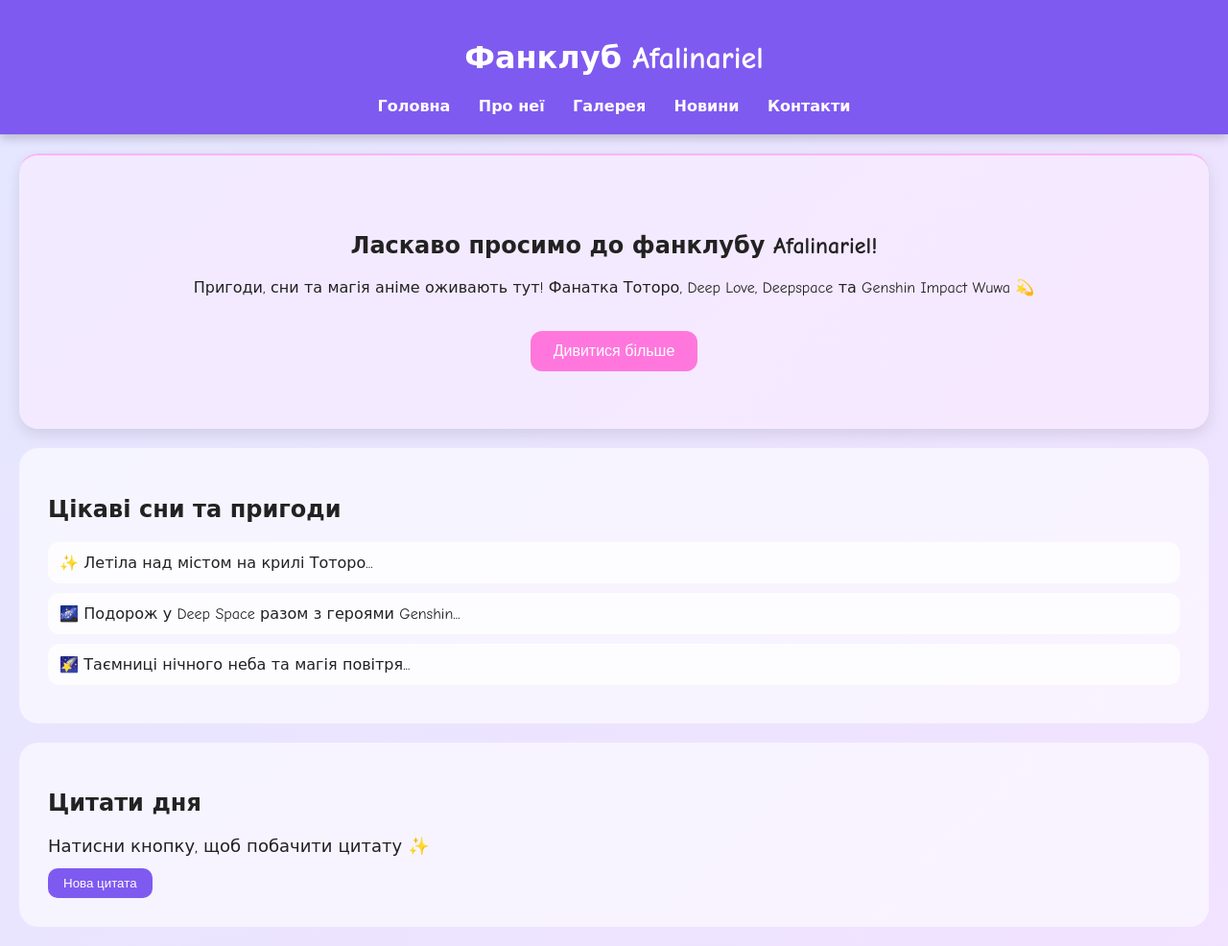
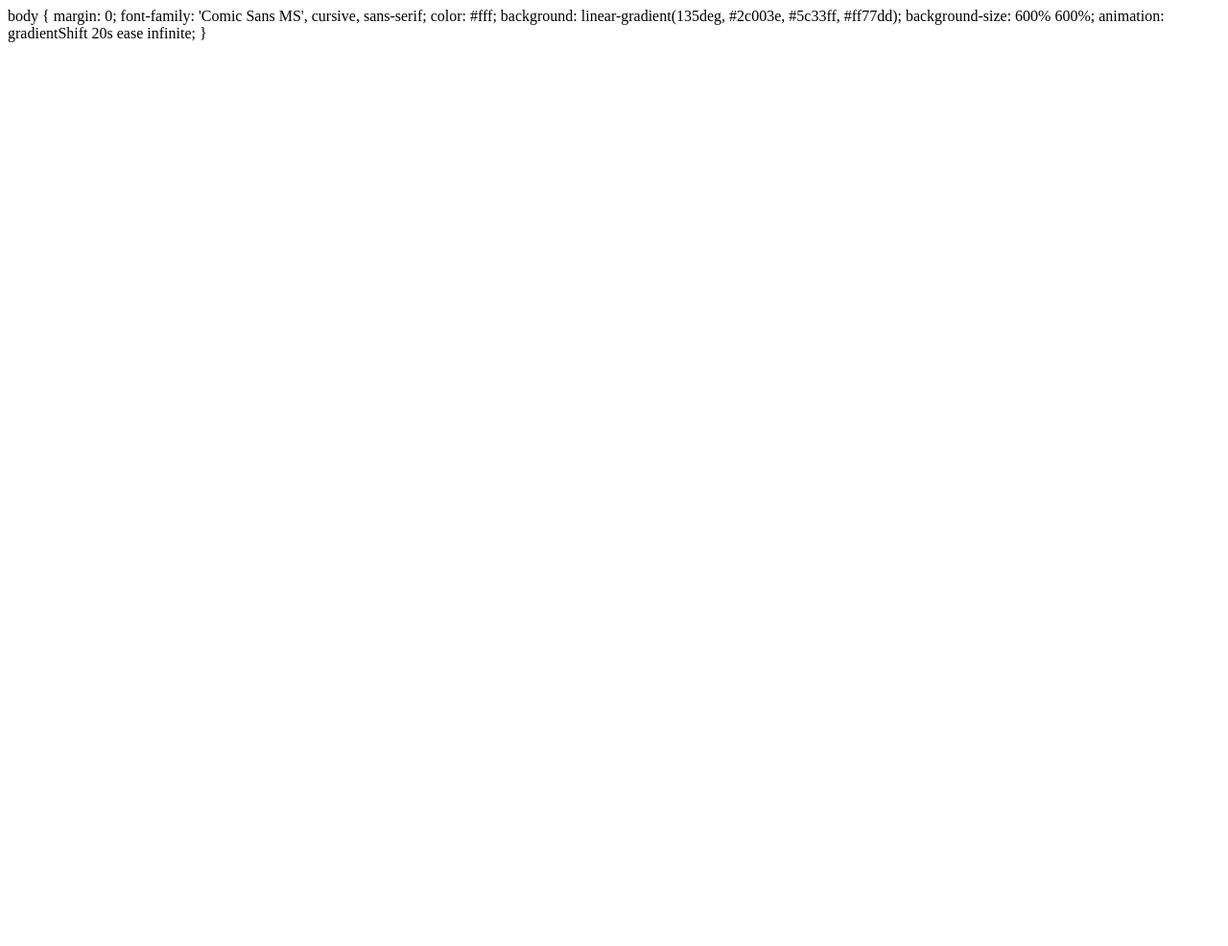
Before and after one commit to floksif-maker/fanclub, a plain HTML site: page index.html in a window 1280 px wide. Shown: the whole page at 96% size. After the commit the page ends 800 px from the top, so only its background shows below. Drawn offline with Linux system fonts and the light colour scheme.

Commit message:
Update index.html

```diff
--- a/index.html
+++ b/index.html
@@ -1,151 +1,8 @@
-<!DOCTYPE html>
-<html lang="uk">
-<head>
-    <meta charset="UTF-8">
-    <title>Фанклуб — Afalinariel</title>
-    <style>
-        body {
-            margin: 0;
-            font-family: 'Comic Sans MS', cursive, sans-serif;
-            color: #222;
-            background: linear-gradient(135deg, #c6f0ff, #fcdfff);
-            background-size: 400% 400%;
-            animation: gradientShift 15s ease infinite;
-        }
-
-        @keyframes gradientShift {
-            0% { background-position: 0% 50%; }
-            50% { background-position: 100% 50%; }
-            100% { background-position: 0% 50%; }
-        }
-
-        header {
-            background: #7f5af0;
-            color: white;
-            padding: 20px;
-            text-align: center;
-            box-shadow: 0 4px 10px rgba(0,0,0,0.2);
-        }
-        nav a {
-            color: white;
-            text-decoration: none;
-            margin: 0 12px;
-            font-weight: bold;
-        }
-
-        .hero {
-            padding: 60px;
-            text-align: center;
-            background: rgba(255, 240, 255, 0.5);
-            border-top: 2px solid #ffb3f5;
-            border-radius: 20px;
-            margin: 20px;
-            box-shadow: 0 6px 15px rgba(0,0,0,0.1);
-        }
-        .hero button {
-            padding: 12px 24px;
-            margin-top: 20px;
-            background: #ff77dd;
-            color: white;
-            border: none;
-            border-radius: 12px;
-            font-size: 16px;
-            cursor: pointer;
-            transition: 0.3s;
-        }
-        .hero button:hover {
-            background: #ff55bb;
-        }
-
-        .dreams, .quotes {
-            padding: 30px;
-            margin: 20px;
-            background: rgba(255,255,255,0.6);
-            border-radius: 20px;
-        }
-
-        .dream {
-            padding: 12px;
-            margin: 10px 0;
-            background: rgba(255,255,255,0.8);
-            border-radius: 12px;
-            transition: transform 0.3s, background 0.3s;
-            cursor: pointer;
-        }
-        .dream:hover {
-            transform: scale(1.05);
-            background: rgba(255,200,255,0.9);
-        }
-
-        #quote {
-            font-size: 18px;
-            margin-bottom: 12px;
-        }
-        .quotes button {
-            padding: 8px 16px;
-            background: #7f5af0;
-            color: white;
-            border: none;
-            border-radius: 10px;
-            cursor: pointer;
-            transition: 0.3s;
-        }
-        .quotes button:hover {
-            background: #5c3dbb;
-        }
-    </style>
-</head>
-<body>
-    <header>
-        <h1>Фанклуб Afalinariel</h1>
-        <nav>
-            <a href="#">Головна</a>
-            <a href="#">Про неї</a>
-            <a href="#">Галерея</a>
-            <a href="#">Новини</a>
-            <a href="#">Контакти</a>
-        </nav>
-    </header>
-
-    <section class="hero">
-        <h2>Ласкаво просимо до фанклубу Afalinariel!</h2>
-        <p>Пригоди, сни та магія аніме оживають тут! Фанатка Тоторо, Deep Love, Deepspace та Genshin Impact Wuwa 💫</p>
-        <button id="magicBtn">Дивитися більше</button>
-    </section>
-
-    <section class="dreams">
-        <h2>Цікаві сни та пригоди</h2>
-        <div class="dream">✨ Летіла над містом на крилі Тоторо...</div>
-        <div class="dream">🌌 Подорож у Deep Space разом з героями Genshin...</div>
-        <div class="dream">🌠 Таємниці нічного неба та магія повітря...</div>
-    </section>
-
-    <section class="quotes">
-        <h2>Цитати дня</h2>
-        <p id="quote">Натисни кнопку, щоб побачити цитату ✨</p>
-        <button id="newQuote">Нова цитата</button>
-    </section>
-
-    <script>
-        // Поп-up кнопка
-        const magicBtn = document.getElementById('magicBtn');
-        magicBtn.addEventListener('click', () => {
-            alert('Вітаємо у фанклубі Afalinariel! 🌸✨');
-        });
-
-        // Цитати дня
-        const quotes = [
-            "Сни — це портал у інший світ 🌙",
-            "Пригоди починаються там, де закінчується страх 💫",
-            "Тоторо завжди поруч, якщо вірити у магію 🍃",
-            "Кожна пригода — шанс знайти себе 🌀",
-            "Мрії оживають там, де ти віриш у чудеса ✨"
-        ];
-
-        document.getElementById('newQuote').addEventListener('click', () => {
-            const random = quotes[Math.floor(Math.random() * quotes.length)];
-            document.getElementById('quote').textContent = random;
-        });
-    </script>
-</body>
-</html>
+body {
+    margin: 0;
+    font-family: 'Comic Sans MS', cursive, sans-serif;
+    color: #fff;
+    background: linear-gradient(135deg, #2c003e, #5c33ff, #ff77dd);
+    background-size: 600% 600%;
+    animation: gradientShift 20s ease infinite;
+}
```
